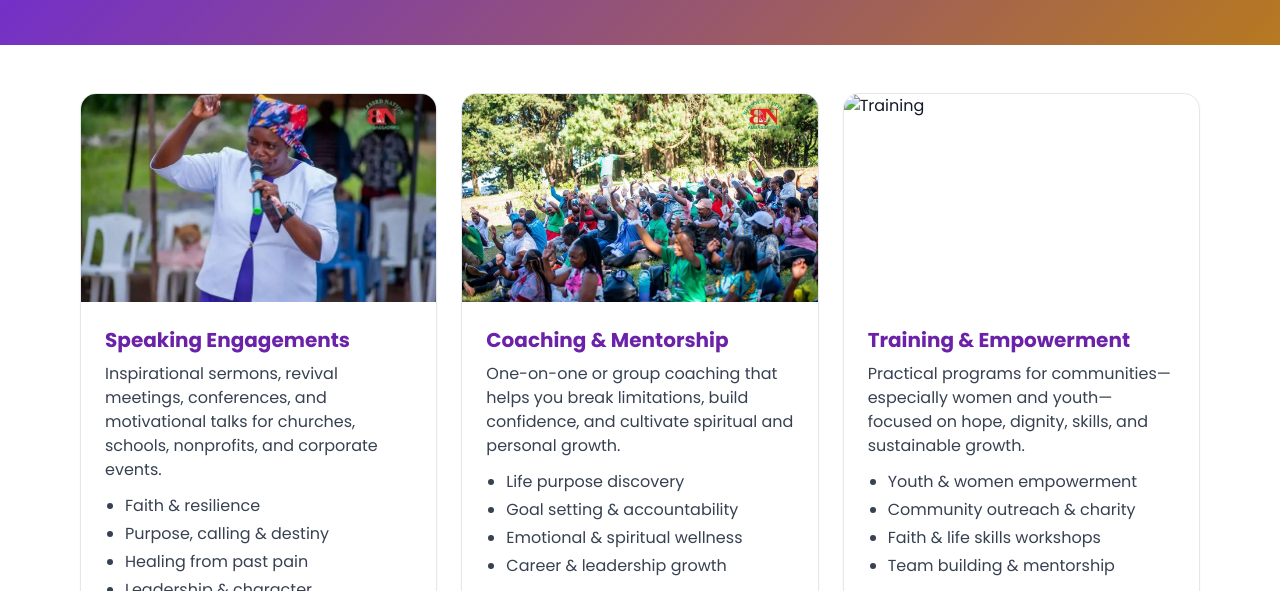
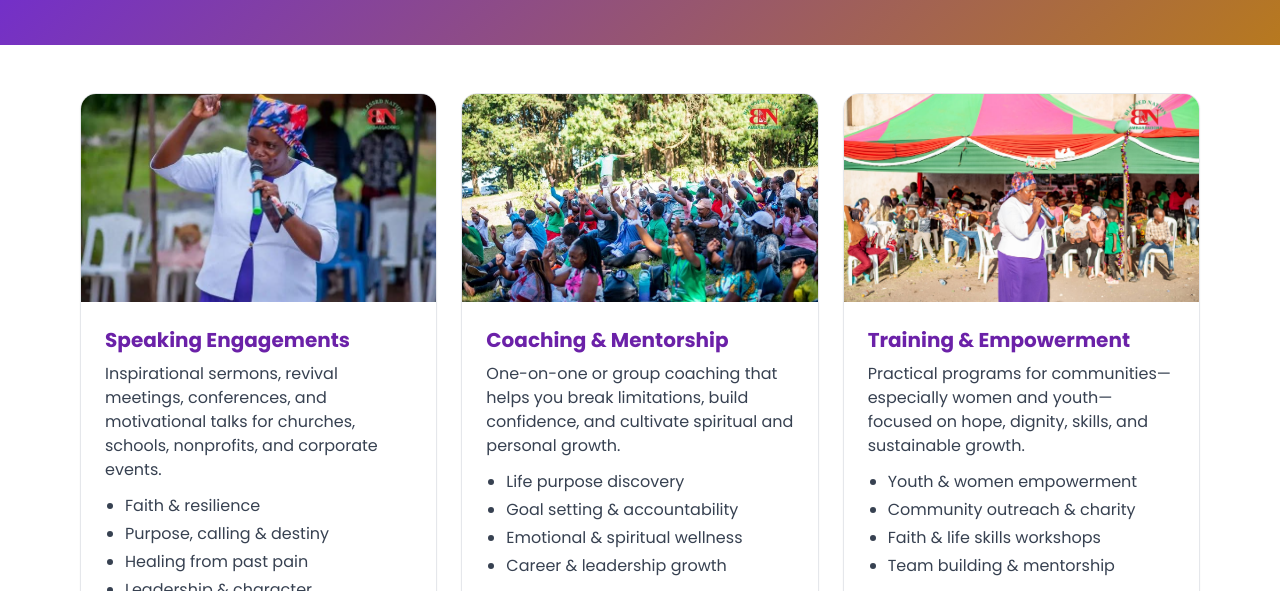
Before and after one commit to mrcharleske/Lydia-Waweru, a plain HTML site: page services.html in a window 1280 px wide. Shown: the part 196-787 px from the top of the page. Drawn offline with nearby package versions, Linux system fonts and the light colour scheme.

Commit message:
Update services.html

```diff
--- a/services.html
+++ b/services.html
@@ -84,7 +84,7 @@
 
     <!-- Training -->
     <article class="rounded-2xl border overflow-hidden shadow-sm hover:shadow-md transition">
-      <img src="images/images%20(1).jpeg" alt="Training" class="w-full h-52 object-cover">
+      <img src="images/IMG-20250904-WA0004.jpg" alt="Training" class="w-full h-52 object-cover">
       <div class="p-6">
         <h3 class="text-xl font-bold text-purple-800">Training & Empowerment</h3>
         <p class="mt-2 text-gray-700">Practical programs for communities—especially women and youth—focused on hope, dignity, skills, and sustainable growth.</p>
```
